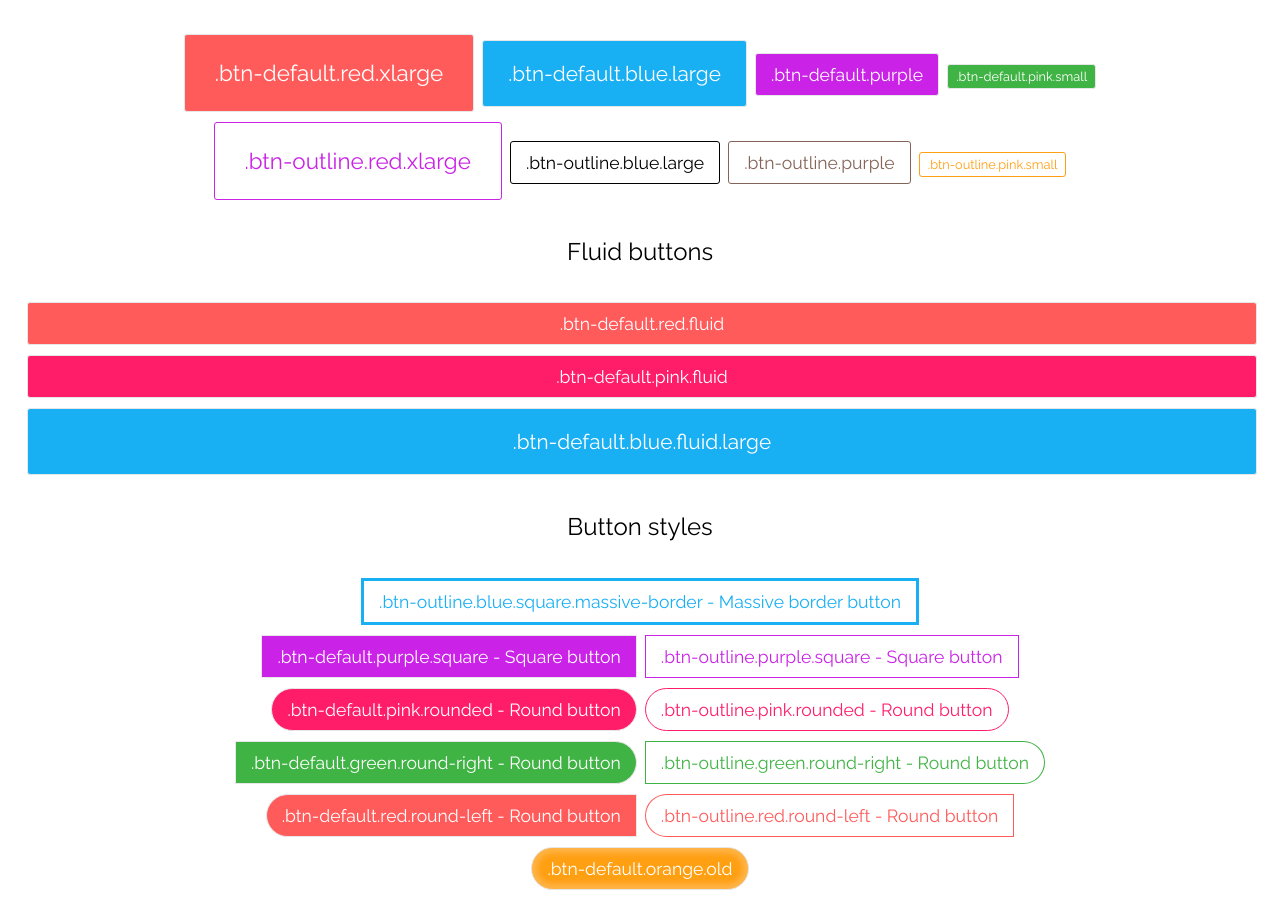
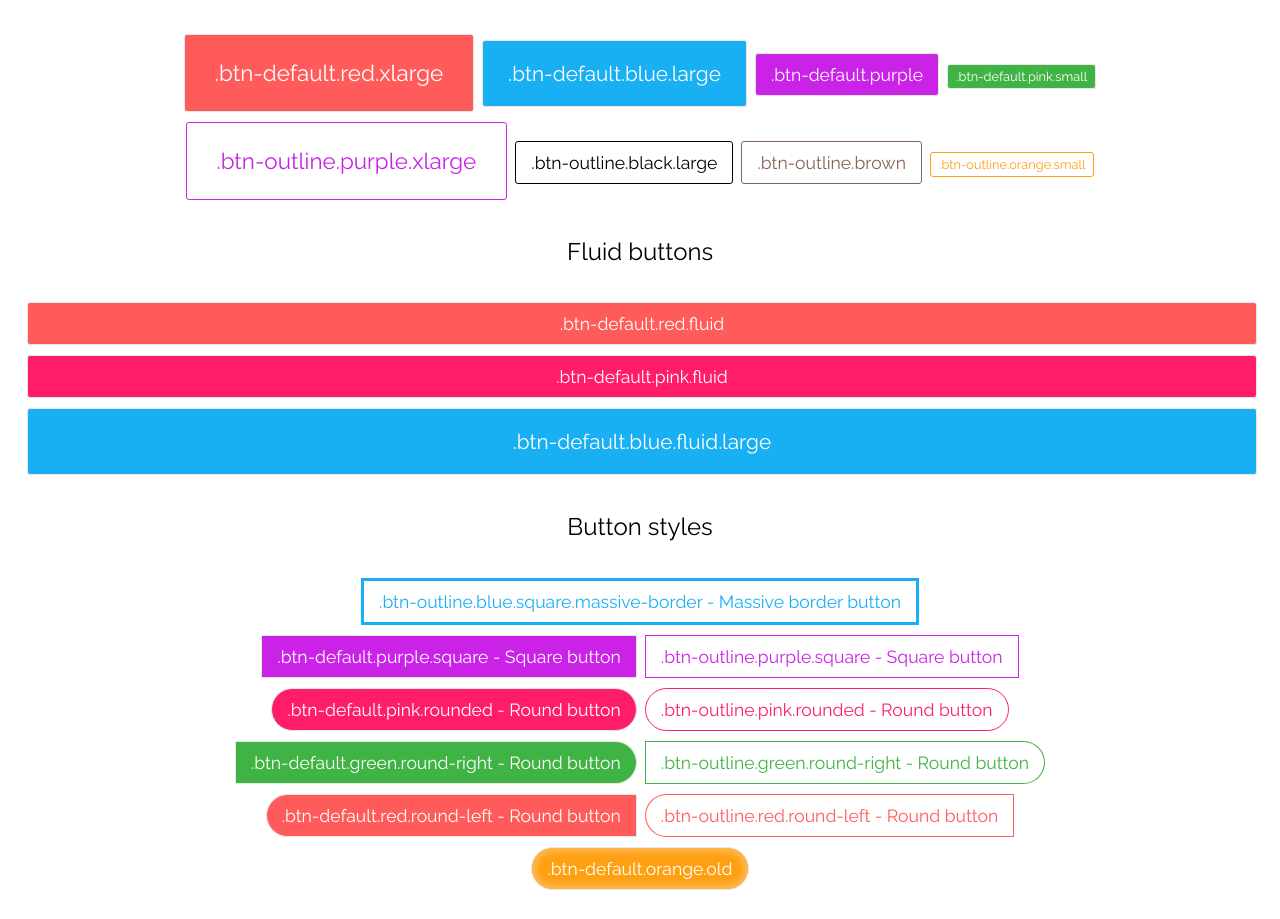
Before and after one commit to yorkbc2/fantasia, a website: page index.html in a window 1280 px wide. Shown: the part 832-1751 px from the top of the page. Drawn offline with Linux system fonts and the light colour scheme.

Commit message:
index.html changed

```diff
--- a/index.html
+++ b/index.html
@@ -160,16 +160,16 @@
         </div>
         <div>
           <button class="btn-outline purple xlarge">
-            .btn-outline.red.xlarge
+            .btn-outline.purple.xlarge
           </button>
           <button class="btn-outline black large">
-            .btn-outline.blue.large
+            .btn-outline.black.large
           </button>
           <button class="btn-outline brown">
-            .btn-outline.purple
+            .btn-outline.brown
           </button>
           <button class="btn-outline orange small">
-            .btn-outline.pink.small
+            .btn-outline.orange.small
           </button>
         </div>
       </div>
```
